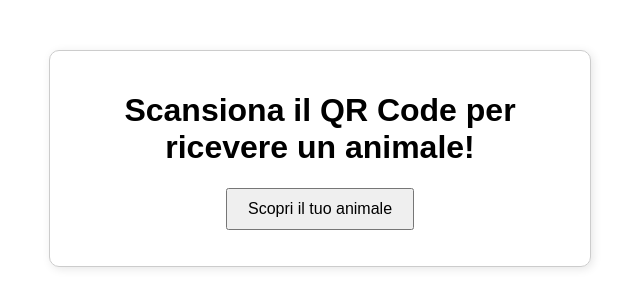
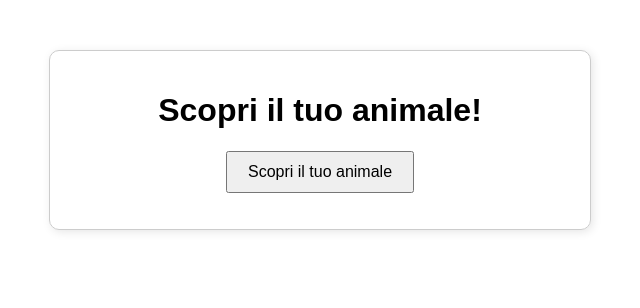
Before and after one commit to maryg00/GiocoLaurea, a plain HTML site: page index.html in a window 1280 px wide. Shown: the whole page, without its empty margins (320-960 px from the left). Drawn offline with Linux system fonts and the light colour scheme.

Commit message:
Update index.html

```diff
--- a/index.html
+++ b/index.html
@@ -8,7 +8,7 @@
 </head>
 <body>
     <div class="container">
-        <h1>Scansiona il QR Code per ricevere un animale!</h1>
+        <h1>Scopri il tuo animale!</h1>
         <button onclick="assignAnimal()">Scopri il tuo animale</button>
         <p id="result"></p>
     </div>
```
